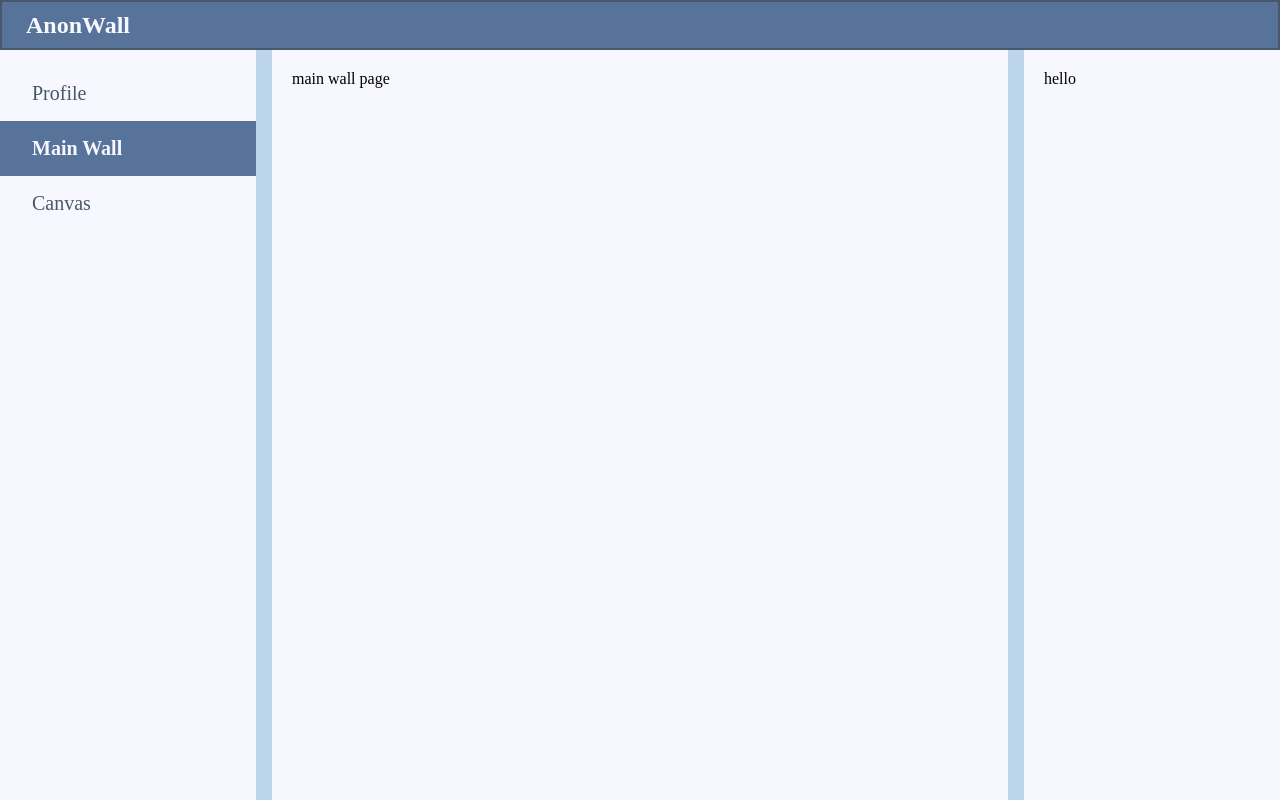
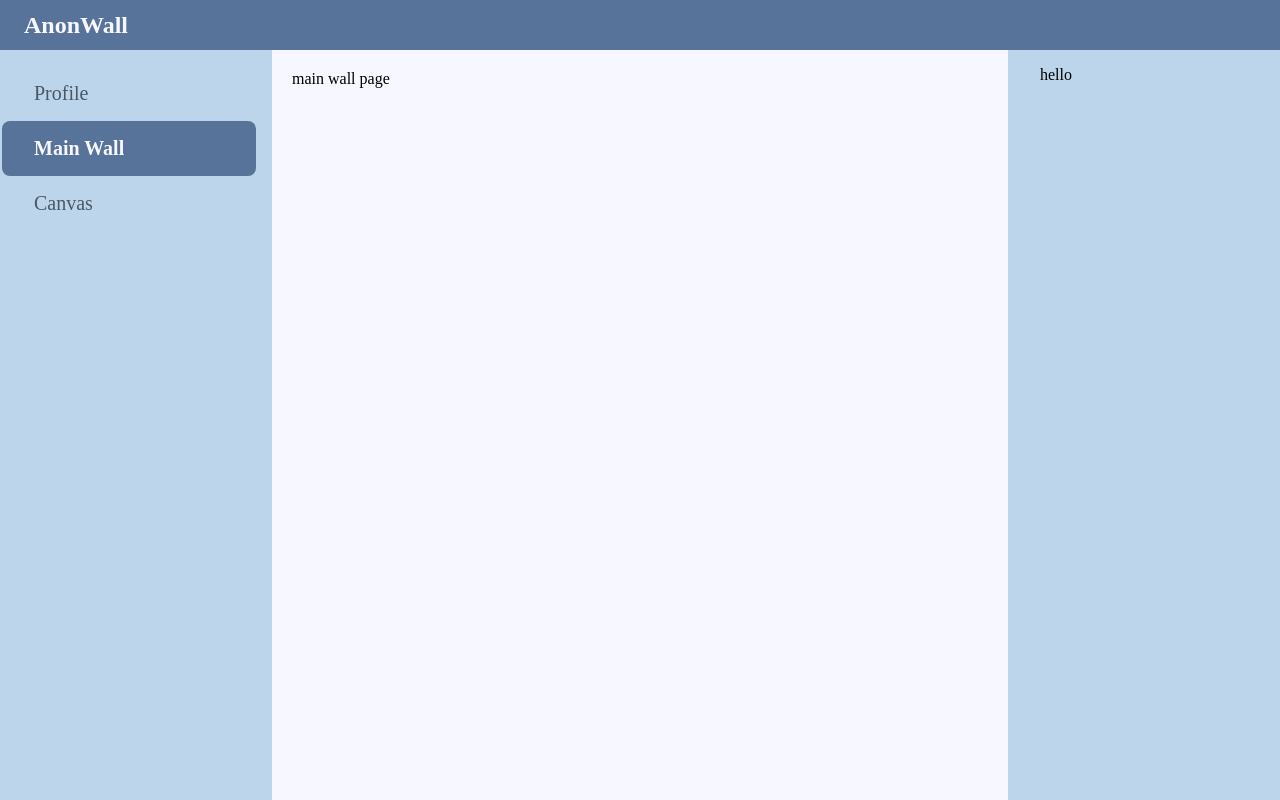
Before and after one commit to res-londres/anon-wall, a Flask app: page / in a window 1280 px wide. Run offline with Flask 3, Linux system fonts and the light colour scheme; some libraries are stand-ins or nearby versions.

Commit message:
feat: remove both sidebar background

```diff
--- a/static/style.css
+++ b/static/style.css
@@ -131,7 +131,6 @@
 .header {
     align-items: center;
     background: #577399ff;
-    border: 2px solid #495867ff;
     display: flex;
     grid-column: span 3;
 }
@@ -141,10 +140,10 @@
 }
 /* ----- left-sidebar -----*/
 .left-sidebar {
-    background: #f7f7ffff;
     display: flex;
     flex-direction: column;
     grid-row: 2;
+    padding-left: 2px;
 }
 /* --- nav --- */
 .left-sidebar nav {
@@ -161,12 +160,14 @@
     transition: all 0.3s;
 }
 .left-sidebar nav a:hover {
-    background: #bdd5eaff;
+    background: #f7f7ffff;
+    border-radius: 0.5rem;
     color: #495867ff;
     padding-left: 2.5rem;
 }
 .left-sidebar nav a.active {
     background: #577399ff;
+    border-radius: 0.5rem;
     color: #f7f7ffff;
     font-weight: bold;
 }
@@ -178,9 +179,8 @@
 }
 /* ----- right-sidebar ----- */
 .right-sidebar {
-    background: #f7f7ffff;
     grid-row: 2;
-    padding: 1.25rem;
+    padding: 1rem;
 }
 
 /*
```
